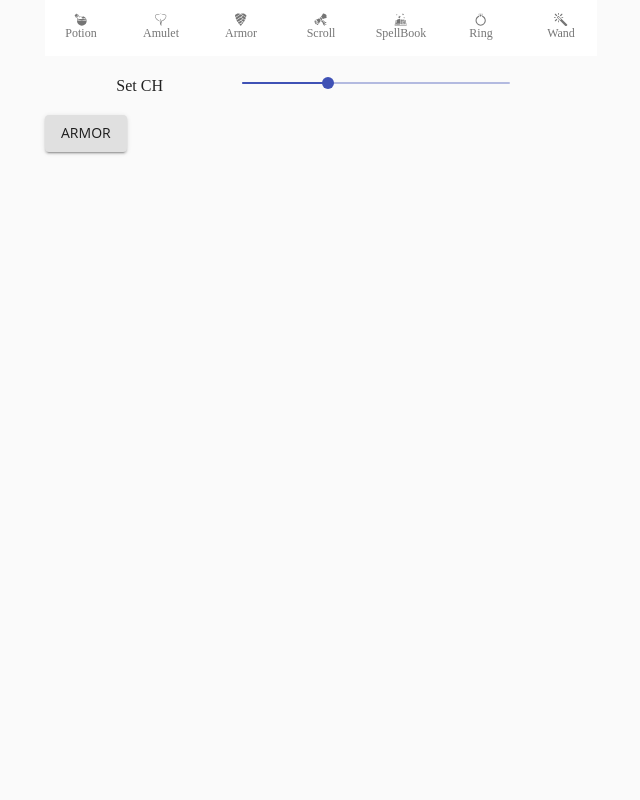
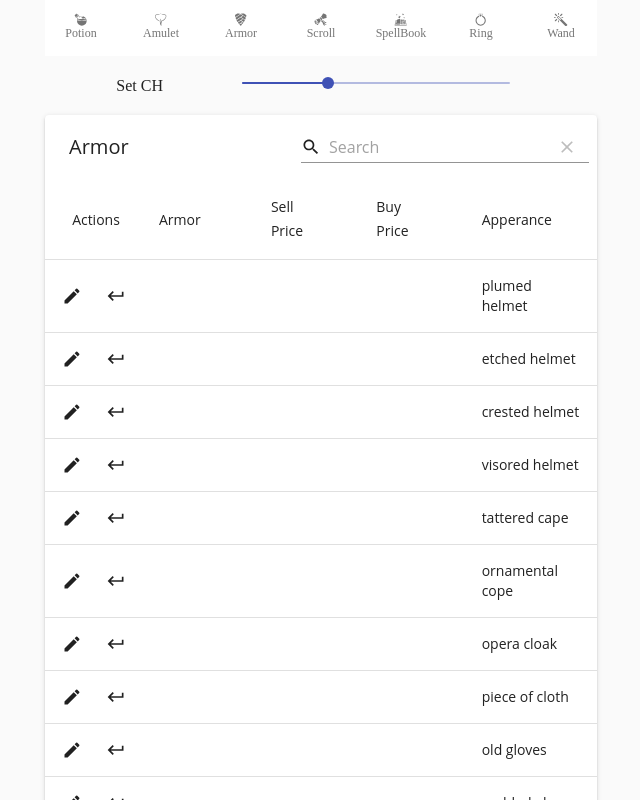
Before and after one commit to Hajin-dev/Nethack-ID-MEMO, a React (Create React App) app: page /Armor in a window 1280 px wide. Shown: the top 800 px of the page, without its empty margins (319-959 px from the left). Built offline with nearby package versions, Linux system fonts and the light colour scheme.

Commit message:
ver1+cookie

```diff
--- a/package.json
+++ b/package.json
@@ -9,6 +9,7 @@
     "lodash": "^4.17.21",
     "material-table": "^1.69.3",
     "react": "^17.0.2",
+    "react-cookie": "^4.1.1",
     "react-dom": "^17.0.2",
     "react-icons": "^4.3.1",
     "react-router-dom": "^6.3.0",
--- a/src/App.js
+++ b/src/App.js
@@ -1,4 +1,4 @@
-import React,{useState}from 'react';
+import React,{useState,useEffect}from 'react';
 import{ BrowserRouter,Route, Routes } from 'react-router-dom';
 import './App.css';
 
@@ -21,7 +21,8 @@ import '@fontsource/roboto';
 import Grid from '@material-ui/core/Grid';
 import Slider from '@material-ui/core/Slider';
 import Typography from '@material-ui/core/Typography';
-//import Divider from '@material-ui/core/Divider';
+
+import { useCookies } from "react-cookie";
 
 let theme = createTheme({
     typography:{
@@ -43,13 +44,15 @@ const useStyles = makeStyles({
 })
 theme.spacing(4)
 function App() {
+
+
   const [ch,setCh]= useState(10);
   var price= //가격표(price DB)
   [ {value:8,s1:4,s2:3,b1:0,b2:0},
+    {value:10,s1:5,s2:4,b1:0,b2:0},
     {value:30,s1:15,s2:11,b1:0,b2:0},
     {value:50,s1:25,s2:19,b1:0,b2:0},
     {value:40,s1:20,s2:15,b1:0,b2:0},
-    {value:50,s1:25,s2:19,b1:0,b2:0},
     {value:60,s1:30,s2:23,b1:0,b2:0},
     {value:20,s1:10,s2:8,b1:0,b2:0},
     {value:80,s1:40,s2:30,b1:0,b2:0},
@@ -101,6 +104,27 @@ function App() {
     {no:22,ap: "swirly",base:0, name: 0},
     {no:23,ap: "white",base:0, name: 0},
     {no:24,ap: "yellow",base:0, name: 0},
+  ])
+  const [armorDB,setArmor] = useState([
+    {ar:0, ap: "plumed helmet",base: 0, name: 0},
+    {ar:0, ap: "etched helmet",base: 0, name: 0},
+    {ar:0, ap: "crested helmet",base: 0, name: 0},
+    {ar:0, ap: "visored helmet",base: 0, name: 0},
+    {ar:1, ap: "tattered cape",base: 0, name: 0},
+    {ar:1, ap: "ornamental cope",base: 0, name: 0},
+    {ar:1, ap: "opera cloak",base: 0, name: 0},
+    {ar:1, ap: "piece of cloth",base: 0, name: 0},
+    {ar:2, ap: "old gloves",base: 0, name: 0},
+    {ar:2, ap: "padded gloves",base: 0, name: 0},
+    {ar:2, ap: "riding gloves",base: 0, name: 0},
+    {ar:2, ap: "fencing gloves",base: 0, name: 0},
+    {ar:3, ap: "mud boots",base: 0, name: 0},
+    {ar:3, ap: "snow boots",base: 0, name: 0},
+    {ar:3, ap: "riding boots",base: 0, name: 0},
+    {ar:3, ap: "buckled boots",base: 0, name: 0},
+    {ar:3, ap: "hiking boots",base: 0, name: 0},
+    {ar:3, ap: "combat boots",base: 0, name: 0},
+    {ar:3, ap: "jungle boots",base: 0, name: 0},
   ])
   const [bookDB,setBook] = useState([
     {no:0, ap: "bronze",base: 0, name: 0},
@@ -260,6 +284,8 @@ function App() {
     console.log(price)
   };
   const classes = useStyles();
+  const [cookies, setCookie, removeCookie] = useCookies(['userDB']);
+
   return(
     <BrowserRouter>
     <ThemeProvider theme={theme}>
@@ -279,7 +305,7 @@ function App() {
       </Grid>
       <Routes>
         <Route path="/Amulet" theme={theme} element={<Amulet amuletDB={amuletDB} setAmulet={setAmulet}/>} />
-        <Route path="/Armor" theme={theme} element={<Armor/>} />
+        <Route path="/Armor" theme={theme} element={<Armor armorDB={armorDB} price={price} setArmor={setArmor}/>} />
         <Route path="/Scroll" theme={theme} element={<Scroll scrollDB={scrollDB} price={price} setScroll={setScroll}/>} />
         <Route path="/SpellBook" theme={theme} element={<SpellBook bookDB={bookDB} price={price} setBook={setBook}/>} />
         <Route path="/Potion" theme={theme} element={<Potion potionDB={potionDB} price={price} setPotion={setPotion}/>} />
--- a/src/index.js
+++ b/src/index.js
@@ -2,12 +2,13 @@ import React from 'react';
 import ReactDOM from 'react-dom';
 import './index.css';
 import App from './App';
-//import reportWebVitals from './reportWebVitals';
+import { CookiesProvider } from 'react-cookie';
 
 
 ReactDOM.render(
-  //<React.StrictMode>
-    <App />,
+  <CookiesProvider>
+    <App />
+  </CookiesProvider>,
   //</React.StrictMode>,
   document.getElementById('root')
 );
--- a/src/pages/Armor.js
+++ b/src/pages/Armor.js
@@ -1,7 +1,210 @@
-import * as React from 'react';
-import Button from '@material-ui/core/Button';
+import _ from 'lodash'
 
-function Armor() {
-  return <Button variant="contained">Armor</Button>;
+import React, { forwardRef } from 'react';
+import MaterialTable from 'material-table';
+
+import AddBox from '@material-ui/icons/AddBox';
+import ArrowDownward from '@material-ui/icons/ArrowDownward';
+import Check from '@material-ui/icons/Check';
+import ChevronLeft from '@material-ui/icons/ChevronLeft';
+import ChevronRight from '@material-ui/icons/ChevronRight';
+import Clear from '@material-ui/icons/Clear';
+import KeyboardReturnIcon from '@material-ui/icons/KeyboardReturn';import Edit from '@material-ui/icons/Edit';
+import FilterList from '@material-ui/icons/FilterList';
+import FirstPage from '@material-ui/icons/FirstPage';
+import LastPage from '@material-ui/icons/LastPage';
+import Remove from '@material-ui/icons/Remove';
+import SaveAlt from '@material-ui/icons/SaveAlt';
+import Search from '@material-ui/icons/Search';
+import ViewColumn from '@material-ui/icons/ViewColumn';
+
+import { FormControl,MenuItem, Select } from '@material-ui/core';
+const tableIcons = {
+  Add: forwardRef((props, ref) => <AddBox {...props} ref={ref} />),
+  Check: forwardRef((props, ref) => <Check fontSize="small" {...props} ref={ref} />),
+  Clear: forwardRef((props, ref) => <Clear fontSize="small" {...props} ref={ref} />),
+  Delete: forwardRef((props, ref) => <KeyboardReturnIcon fontSize="small" {...props} ref={ref} />),
+  DetailPanel: forwardRef((props, ref) => <ChevronRight {...props} ref={ref} />),
+  Edit: forwardRef((props, ref) => <Edit fontSize="small" {...props} ref={ref} />),
+  Export: forwardRef((props, ref) => <SaveAlt {...props} ref={ref} />),
+  Filter: forwardRef((props, ref) => <FilterList {...props} ref={ref} />),
+  FirstPage: forwardRef((props, ref) => <FirstPage {...props} ref={ref} />),
+  LastPage: forwardRef((props, ref) => <LastPage {...props} ref={ref} />),
+  NextPage: forwardRef((props, ref) => <ChevronRight {...props} ref={ref} />),
+  PreviousPage: forwardRef((props, ref) => <ChevronLeft {...props} ref={ref} />),
+  ResetSearch: forwardRef((props, ref) => <Clear {...props} ref={ref} />),
+  Search: forwardRef((props, ref) => <Search {...props} ref={ref} />),
+  SortArrow: forwardRef((props, ref) => <ArrowDownward {...props} ref={ref} />),
+  ThirdStateCheck: forwardRef((props, ref) => <Remove {...props} ref={ref} />),
+  ViewColumn: forwardRef((props, ref) => <ViewColumn {...props} ref={ref} />)
+};
+function Armor(props) {
+  const armorInfo ={
+      0: "",
+      1: "helmet(kabuto)",
+      2: "helm of brilliance",
+      3: "helm of opposite alignment",
+      4: "helm of telepathy",
+      5: "cloak of protection",
+      6: "cloak of invisibility",
+      7: "cloak of magic resistance",
+      8: "cloak of displacement",
+      9: "leather gloves",
+      10: "gauntlets of fumbling",
+      11: "gauntlets of power",
+      12: "gauntlets of dexterity",
+      13: "speed boots",
+      14: "water walking boots",
+      15: "jumping boots",
+      16: "elven boots",
+      17: "kicking boots",
+      18: "fumble boots",
+      19: "levitation boots",
+  }
+  const baseSet = {
+    0 : "",
+    1 : 8,
+    2 : 10,
+    4 : 30,
+    6 : 50,
+    7 : 60}
+  const sellSet = {}
+  const buySet = {}
+  function setAvailable(x){
+    console.log(x)
+    switch(Number(x.ar)){
+      case 0:
+        switch (Number(x.base)){
+          case 0: return(_.pick(armorInfo,_.range(1,5)))
+          case 2: return(_.pick(armorInfo,['1']))
+          case 6: return(_.pick(armorInfo,['2','3','4']))
+        }
+        break
+      case 1:
+        switch (Number(x.base)){
+          case 0: return(_.pick(armorInfo,_.range(5,9)))
+          case 6: return(_.pick(armorInfo,['5','6']))
+          case 7: return(_.pick(armorInfo,['7','8']))
+        }
+        break
+      case 2:
+        switch (Number(x.base)){
+          case 0: return(_.pick(armorInfo,_.range(9,13)))
+          case 1: return(_.pick(armorInfo,['9']))
+          case 7: return(_.pick(armorInfo,['10','11','12']))
+        }
+        break
+      case 3:
+        switch (Number(x.base)){
+          case 0: return(_.pick(armorInfo,_.range(13,20)))
+          case 1: return(_.pick(armorInfo,['16','17']))
+          case 4: return(_.pick(armorInfo,['18','19']))
+          case 6: return(_.pick(armorInfo,['13','14','15']))
+        }
+        break
+
+    }
+  }
+  Object.entries(baseSet).forEach(([key,value],i,a)=>{
+    if (key==="0"){
+      sellSet[key]=""}
+    else{
+      sellSet[key]=props.price.find(x=>Number(x.value)===Number(value)).s1+"("+props.price.find(x=>Number(x.value)===Number(value)).s2+")"}})
+  Object.entries(baseSet).forEach(([key,value],i,a)=>{
+    if (key==="0"){
+      buySet[key]=""}
+    else{
+      buySet[key]=props.price.find(x=>Number(x.value)===Number(value)).b1+"("+props.price.find(x=>Number(x.value)===Number(value)).b2+")"}})
+  const columns = [
+    { field: "name",title: "Armor", canEdit: "always",
+    validate: rowData=>{
+      for (let x of props.armorDB){
+        if ((x.no !== rowData.no)&&(x.name === rowData.name)&&(rowData.name!==0)) return 'overlapped!'
+      }
+      return ''
+    },
+        editComponent:({value,onChange,rowData})=>{
+          const armorList =  _.toPairs(setAvailable(rowData))
+          //const formerror = true
+          return (<FormControl>
+            <Select
+            value={value}
+            onChange={(event)=>{
+              onChange(event.target.value);
+            }}>
+              {
+              armorList.map((x)=>(
+                <MenuItem key={x[0]} value={x[0]}>
+                  {x[1]}
+                </MenuItem>
+              ))
+            }
+            </Select>
+
+          </FormControl>)},
+        lookup: armorInfo
+    },
+    /*{ field:"base",title:"Base Price", editable:'always',
+      lookup: baseSet
+    },*/
+    { field:"base",title:"Sell Price", editable:'always',
+      lookup: sellSet},
+    { field:"base",title:"Buy Price", editable:'always',
+      lookup: buySet},
+    { field: "ap",title: "Apperance", editable:'never'
+    }
+  ];
+  return (
+    <MaterialTable
+    title="Armor"
+    columns={columns}
+    data={props.armorDB}
+    icons={tableIcons}
+    editable={{
+      onRowUpdate: (newData, oldData) =>{
+        function setBase(x,name){
+          return !(_.isUndefined(x.find(x=>x===Number(name))))
+        }
+        return new Promise((resolve, reject) =>{
+          setTimeout(() => {
+            const dataUpdate = [...props.armorDB];
+            const index = oldData.tableData.id;
+            dataUpdate[index] = newData;
+            if(Number(newData.name)!==0){
+              if(setBase([9,16,17],newData.name)) dataUpdate[index].base=1
+              else if(setBase([1],newData.name)) dataUpdate[index].base=2
+              else if(setBase([18,19],newData.name)) dataUpdate[index].base=4
+              else if(setBase([2,3,4,5,6],newData.name)) dataUpdate[index].base=6
+              else if(setBase([7,8,10,11,12],newData.name)) dataUpdate[index].base=7
+              }
+            props.setArmor([...dataUpdate]);
+            resolve();
+          }, 500)})},
+      onRowDelete: rowData=>{
+      return new Promise((resolve, reject)=>{
+        setTimeout(()=>{
+          const resetRow=[...props.armorDB];
+          const index = rowData.tableData.id;
+          resetRow[index].base=0
+          resetRow[index].name=0
+          props.setArmor([...resetRow])
+          resolve();
+        },500)
+      })
+    }
+        }}
+        options={{
+          paging:false
+        }}
+    localization={{
+      body:{
+        deleteTooltip:"Reset",
+        editRow:{
+          deletText:"Reset?"
+        }
+      }
+    }}
+    />
+  )
 }
 export default Armor;
```
Also changed, not shown: 2 other files (tests, documents, lock files or other folders).
